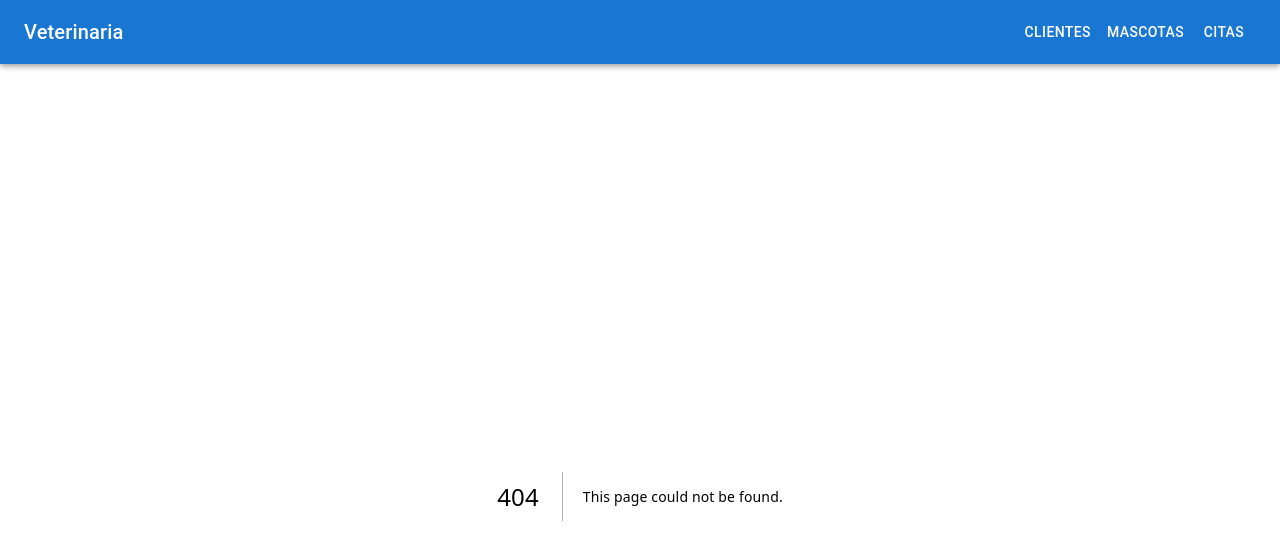
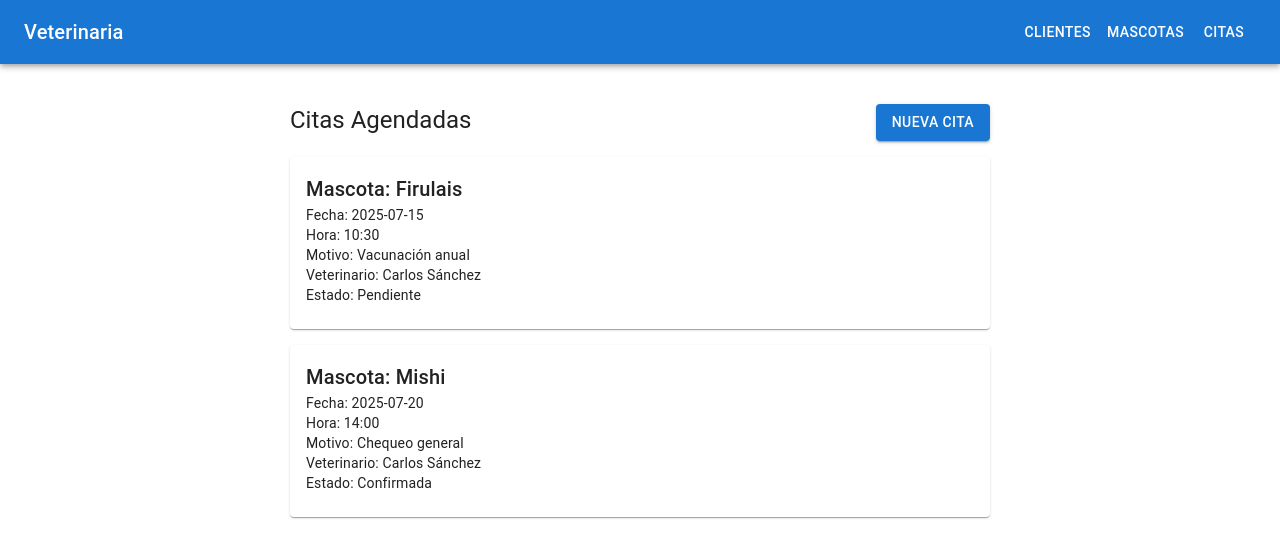
Before and after one commit to UP220265/veterinaria, a Next.js app in the folder veterinaria-frontend/: page /citas in a window 1280 px wide. Before the commit this address had no page. Shown: the top 558 px of the page. Built offline with nearby package versions, Linux system fonts and the light colour scheme.

Commit message:
Pagina base concluida, sin backend

```diff
--- /dev/null
+++ b/veterinaria-frontend/components/CitaCard.js
@@ -0,0 +1,16 @@
+import { Card, CardContent, Typography } from "@mui/material";
+
+export default function CitaCard({ cita }) {
+  return (
+    <Card sx={{ mb: 2 }}>
+      <CardContent>
+        <Typography variant="h6">Mascota: {cita.mascota}</Typography>
+        <Typography variant="body2">Fecha: {cita.fecha}</Typography>
+        <Typography variant="body2">Hora: {cita.hora}</Typography>
+        <Typography variant="body2">Motivo: {cita.motivo}</Typography>
+        <Typography variant="body2">Veterinario: {cita.veterinario}</Typography>
+        <Typography variant="body2">Estado: {cita.estado}</Typography>
+      </CardContent>
+    </Card>
+  );
+}
--- /dev/null
+++ b/veterinaria-frontend/pages/citas/index.js
@@ -0,0 +1,41 @@
+import { Box, Typography, Button } from "@mui/material";
+import Link from "next/link";
+import CitaCard from "../../components/CitaCard";
+
+// Datos simulados
+const citasSimuladas = [
+  {
+    id: 1,
+    fecha: "2025-07-15",
+    hora: "10:30",
+    motivo: "Vacunación anual",
+    mascota: "Firulais",
+    veterinario: "Carlos Sánchez",
+    estado: "Pendiente"
+  },
+  {
+    id: 2,
+    fecha: "2025-07-20",
+    hora: "14:00",
+    motivo: "Chequeo general",
+    mascota: "Mishi",
+    veterinario: "Carlos Sánchez",
+    estado: "Confirmada"
+  }
+];
+
+export default function ListaCitas() {
+  return (
+    <Box sx={{ maxWidth: 700, mx: "auto", mt: 5 }}>
+      <Box sx={{ display: "flex", justifyContent: "space-between", mb: 2 }}>
+        <Typography variant="h5">Citas Agendadas</Typography>
+        <Link href="/citas/nueva" passHref>
+          <Button variant="contained">Nueva Cita</Button>
+        </Link>
+      </Box>
+      {citasSimuladas.map((cita) => (
+        <CitaCard key={cita.id} cita={cita} />
+      ))}
+    </Box>
+  );
+}
```
Also changed, not shown: veterinaria-frontend/pages/citas/nueva.js (added, +32 -0 lines).
